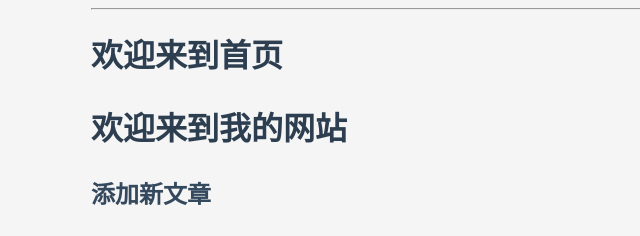
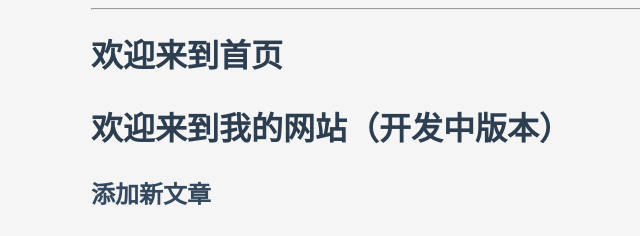
Before and after one commit to wujz456/flask-blog, a Flask app: page / in a window 1280 px wide. Shown: the part 100-336 px from the top of the page, without its empty margins (149-789 px from the left). Run offline with Flask 3, Linux system fonts and the light colour scheme.

Commit message:
dev分支测试：首页加提示文字

```diff
--- a/templates/home.html
+++ b/templates/home.html
@@ -5,7 +5,7 @@
 {% block page_title %}欢迎来到首页{% endblock %}
 
 {% block content %}
-    <h1>欢迎来到我的网站</h1>
+    <h1>欢迎来到我的网站（开发中版本）</h1>
     <h2>添加新文章</h2>
     <form method="post">
         {{ form.hidden_tag() }}
```
